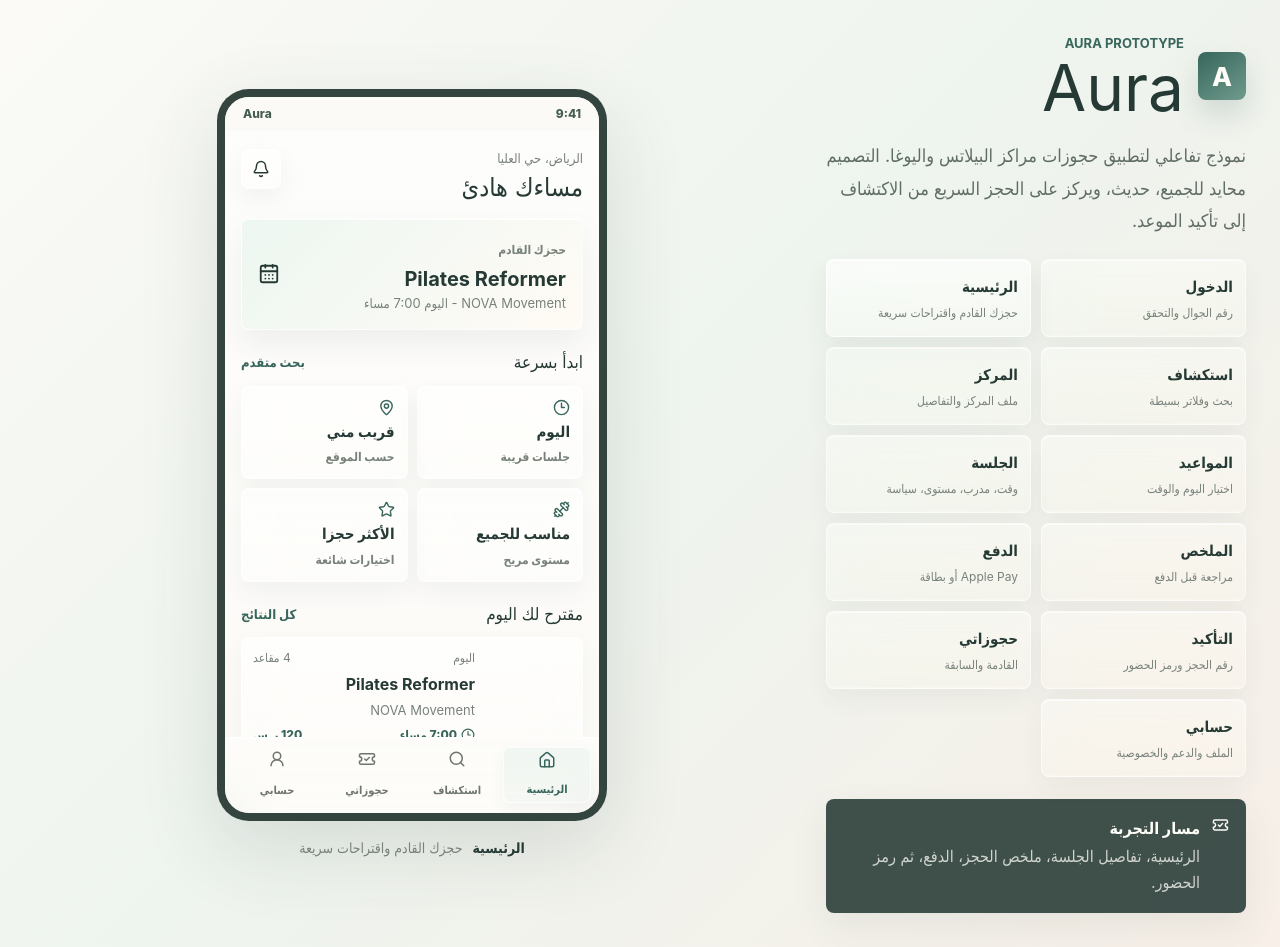
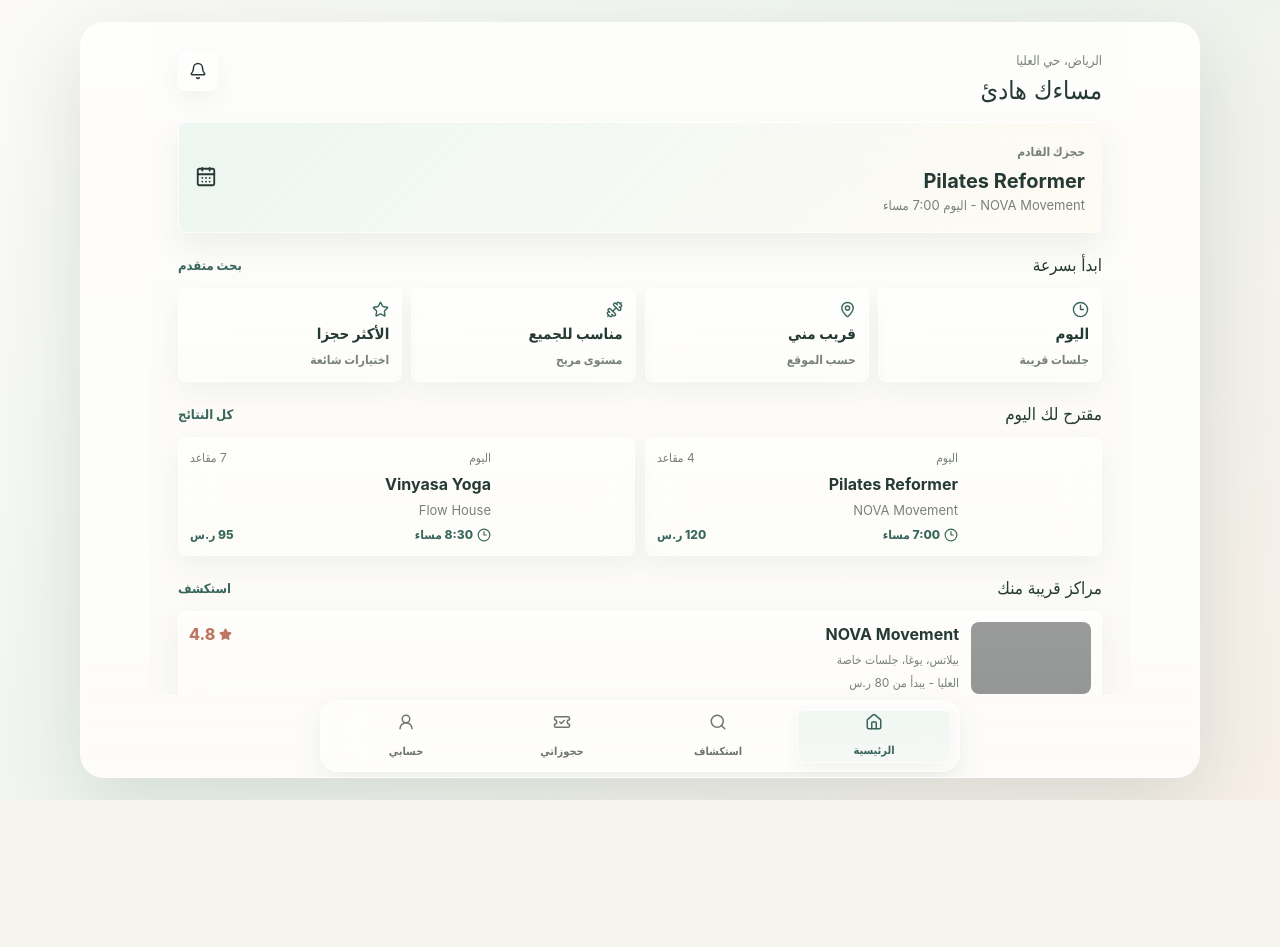
Before and after one commit to AbdulsalamQ/aura-prototype, a Next.js app: page / in a window 1280 px wide. After the commit the page ends 800 px from the top, so only its background shows below. Built offline with nearby package versions, Linux system fonts and the light colour scheme; grey boxes are pictures that could not be loaded.

Commit message:
Make Aura prototype responsive app view

```diff
--- a/app/globals.css
+++ b/app/globals.css
@@ -72,27 +72,26 @@ button {
 }
 
 .aura-stage {
-  min-height: 100vh;
-  display: grid;
-  grid-template-columns: minmax(300px, 420px) minmax(360px, 1fr);
-  align-items: center;
-  gap: 36px;
-  padding: 34px;
-}
-
-.prototype-panel {
-  align-self: stretch;
-  display: flex;
-  flex-direction: column;
+  min-height: 100dvh;
+  display: flex;
+  align-items: stretch;
   justify-content: center;
-  gap: 22px;
-  max-width: 420px;
-}
-
-.brand-row {
-  display: flex;
-  align-items: center;
-  gap: 14px;
+  padding: 22px;
+}
+
+.app-shell {
+  width: min(100%, 1120px);
+  height: calc(100dvh - 44px);
+  min-height: calc(100dvh - 44px);
+  display: grid;
+  grid-template-rows: minmax(0, 1fr) 82px;
+  overflow: hidden;
+  border: 1px solid rgba(255, 255, 255, 0.72);
+  border-radius: 24px;
+  background:
+    linear-gradient(180deg, rgba(255, 255, 255, 0.72), rgba(255, 255, 255, 0.46)),
+    #fbfaf6;
+  box-shadow: var(--shadow);
 }
 
 .brand-mark {
@@ -116,127 +115,6 @@ button {
   font-size: 32px;
 }
 
-.eyebrow {
-  margin: 0 0 4px;
-  color: var(--sage-dark);
-  font-size: 13px;
-  font-weight: 700;
-  letter-spacing: 0;
-  text-transform: uppercase;
-}
-
-.brand-row h1 {
-  margin: 0;
-  font-size: clamp(38px, 5vw, 64px);
-  line-height: 0.95;
-  letter-spacing: 0;
-}
-
-.prototype-lead {
-  margin: 0;
-  color: #5f6d66;
-  font-size: 18px;
-  line-height: 1.8;
-}
-
-.screen-list {
-  display: grid;
-  grid-template-columns: repeat(2, minmax(0, 1fr));
-  gap: 10px;
-}
-
-.screen-jump {
-  min-height: 78px;
-  border: 1px solid var(--glass-line);
-  border-radius: 8px;
-  background: var(--glass-fill-soft);
-  padding: 12px;
-  text-align: start;
-  -webkit-backdrop-filter: var(--glass-blur);
-  backdrop-filter: var(--glass-blur);
-  box-shadow: var(--glass-shadow);
-  cursor: pointer;
-  transition:
-    transform 160ms ease,
-    border-color 160ms ease,
-    background 160ms ease;
-}
-
-.screen-jump:hover {
-  transform: translateY(-1px);
-  border-color: var(--sage);
-}
-
-.screen-jump.active {
-  border-color: rgba(255, 255, 255, 0.78);
-  background: var(--glass-fill);
-  box-shadow:
-    inset 0 1px 0 rgba(255, 255, 255, 0.72),
-    0 12px 26px rgba(48, 73, 64, 0.07);
-}
-
-.screen-jump span {
-  display: block;
-  margin-bottom: 6px;
-  font-size: 15px;
-  font-weight: 800;
-}
-
-.screen-jump small {
-  display: block;
-  color: var(--muted);
-  font-size: 12px;
-  line-height: 1.45;
-}
-
-.flow-card {
-  display: flex;
-  align-items: flex-start;
-  gap: 12px;
-  border: 1px solid var(--line);
-  border-radius: 8px;
-  background: rgba(38, 58, 53, 0.88);
-  color: #fffdf7;
-  padding: 16px;
-  box-shadow: var(--soft-shadow);
-}
-
-.flow-card p {
-  margin: 4px 0 0;
-  color: rgba(255, 253, 247, 0.76);
-  line-height: 1.6;
-}
-
-.phone-wrap {
-  display: grid;
-  place-items: center;
-  gap: 16px;
-}
-
-.phone-shell {
-  width: min(100%, 390px);
-  height: min(820px, calc(100vh - 68px));
-  min-height: 690px;
-  display: grid;
-  grid-template-rows: 34px 1fr 76px;
-  border: 8px solid rgba(35, 53, 48, 0.92);
-  border-radius: 32px;
-  background: #fbfaf6;
-  box-shadow: var(--shadow);
-  overflow: hidden;
-}
-
-.phone-status {
-  display: flex;
-  align-items: center;
-  justify-content: space-between;
-  padding: 0 18px;
-  background: #fbfaf6;
-  color: #445c52;
-  font-size: 12px;
-  font-weight: 800;
-}
-
 .app-screen {
   min-height: 0;
   overflow-y: auto;
@@ -245,7 +123,9 @@ button {
 
 .screen-content {
   min-height: 100%;
-  padding: 18px 16px 24px;
+  width: min(100%, 980px);
+  margin: 0 auto;
+  padding: 28px 28px 34px;
   background:
     linear-gradient(180deg, rgba(255, 255, 255, 0.58), rgba(247, 245, 239, 0)),
     #fbfaf6;
@@ -1431,28 +1311,22 @@ button {
   font-weight: 800;
 }
 
-.screen-caption {
-  display: flex;
-  align-items: center;
-  gap: 10px;
-  color: var(--muted);
-  font-size: 14px;
-}
-
-.screen-caption strong {
-  color: var(--ink);
-}
-
 .bottom-nav {
-  display: grid;
+  width: min(calc(100% - 32px), 640px);
+  display: grid;
+  justify-self: center;
+  align-self: center;
   grid-template-columns: repeat(4, minmax(0, 1fr));
   gap: 2px;
-  border-top: 1px solid rgba(255, 255, 255, 0.56);
+  border: 1px solid rgba(255, 255, 255, 0.62);
+  border-radius: 18px;
   background: rgba(255, 255, 255, 0.46);
   -webkit-backdrop-filter: var(--glass-blur);
   backdrop-filter: var(--glass-blur);
-  box-shadow: inset 0 1px 0 rgba(255, 255, 255, 0.54);
-  padding: 8px 8px 10px;
+  box-shadow:
+    inset 0 1px 0 rgba(255, 255, 255, 0.54),
+    0 10px 28px rgba(48, 73, 64, 0.08);
+  padding: 8px;
 }
 
 .bottom-nav button {
@@ -1478,71 +1352,103 @@ button {
     0 6px 16px rgba(48, 73, 64, 0.055);
 }
 
-@media (max-width: 920px) {
-  .aura-stage {
-    grid-template-columns: 1fr;
+@media (min-width: 760px) {
+  .quick-intent-grid {
+    grid-template-columns: repeat(4, minmax(0, 1fr));
+  }
+
+  .session-stack,
+  .studio-result-list {
+    grid-template-columns: repeat(2, minmax(0, 1fr));
+  }
+
+  .session-card {
+    grid-template-columns: 132px 1fr;
+  }
+
+  .studio-card {
+    grid-template-columns: 120px 1fr;
+  }
+
+  .studio-result-card {
+    grid-template-columns: 136px 1fr;
+  }
+
+  .studio-cover,
+  .detail-image,
+  .hero-photo {
+    min-height: 292px;
+    margin: 0 0 22px;
+    border-radius: 20px;
+    overflow: hidden;
+  }
+
+  .studio-profile-grid,
+  .detail-grid {
+    grid-template-columns: repeat(4, minmax(0, 1fr));
+  }
+
+  .facility-row {
+    grid-template-columns: repeat(6, minmax(0, 1fr));
+  }
+
+  .day-strip {
+    margin: 0 0 22px;
+    padding: 0 0 8px;
+  }
+
+  .day-pill {
+    flex-basis: 84px;
+  }
+
+  .time-slot-grid {
+    grid-template-columns: repeat(5, minmax(0, 1fr));
+    gap: 10px;
+  }
+
+  .booking-actions {
+    max-width: 420px;
+  }
+
+  .payment-screen,
+  .success-screen {
+    width: min(100%, 720px);
+  }
+
+  .login-screen {
+    width: min(100%, 1040px);
+    display: grid;
+    grid-template-columns: minmax(300px, 1fr) minmax(320px, 440px);
+    align-items: center;
     gap: 24px;
-    padding: 20px;
-  }
-
-  .prototype-panel {
-    max-width: none;
-    justify-content: flex-start;
-  }
-
-  .screen-list {
-    grid-template-columns: repeat(5, minmax(136px, 1fr));
-    overflow-x: auto;
-    padding-bottom: 4px;
-  }
-
-  .screen-jump {
-    min-width: 136px;
-  }
-
-  .flow-card {
-    display: none;
-  }
-
-  .phone-shell {
-    height: 760px;
-    min-height: 660px;
+  }
+
+  .login-card {
+    margin-top: 0;
+    border-radius: 20px;
+    background: rgba(251, 250, 246, 0.9);
+    padding: 24px;
+    box-shadow: var(--soft-shadow);
   }
 }
 
 @media (max-width: 640px) {
   .aura-stage {
     min-height: 100dvh;
-    display: block;
     padding: 0;
     background: #fbfaf6;
   }
 
-  .prototype-panel {
-    display: none;
-  }
-
-  .phone-wrap {
-    min-height: 100dvh;
-    display: block;
-    gap: 0;
-  }
-
-  .phone-shell {
+  .app-shell {
     width: 100vw;
     max-width: none;
     height: 100dvh;
     min-height: 100dvh;
-    grid-template-rows: calc(32px + env(safe-area-inset-top)) minmax(0, 1fr) calc(72px + env(safe-area-inset-bottom));
+    grid-template-rows: minmax(0, 1fr) calc(72px + env(safe-area-inset-bottom));
     border: 0;
     border-radius: 0;
     box-shadow: none;
-  }
-
-  .phone-status {
-    align-items: end;
-    min-height: calc(32px + env(safe-area-inset-top));
-    padding: env(safe-area-inset-top) 18px 6px;
+    background: #fbfaf6;
   }
 
   .app-screen {
@@ -1551,8 +1457,9 @@ button {
   }
 
   .screen-content {
+    width: 100%;
     min-height: 100%;
-    padding: 16px 14px 22px;
+    padding: calc(16px + env(safe-area-inset-top)) 14px 22px;
   }
 
   .app-header h2 {
@@ -1570,14 +1477,16 @@ button {
   }
 
   .bottom-nav {
+    width: 100%;
+    align-self: stretch;
+    border-right: 0;
+    border-bottom: 0;
+    border-left: 0;
+    border-radius: 0;
     padding: 7px 8px calc(8px + env(safe-area-inset-bottom));
   }
 
   .bottom-nav button {
     min-height: 50px;
   }
-
-  .screen-caption {
-    display: none;
-  }
-}
+}
--- a/app/page.tsx
+++ b/app/page.tsx
@@ -23,7 +23,7 @@ import {
   WalletCards,
 } from "lucide-react";
 import type { ReactNode } from "react";
-import { useMemo, useState } from "react";
+import { useState } from "react";
 
 type Screen =
   | "login"
@@ -50,20 +50,6 @@ type Session = {
   trainer: string;
   image: string;
 };
-
-const screens: Array<{ id: Screen; label: string; hint: string }> = [
-  { id: "login", label: "الدخول", hint: "رقم الجوال والتحقق" },
-  { id: "home", label: "الرئيسية", hint: "حجزك القادم واقتراحات سريعة" },
-  { id: "explore", label: "استكشاف", hint: "بحث وفلاتر بسيطة" },
-  { id: "studio", label: "المركز", hint: "ملف المركز والتفاصيل" },
-  { id: "schedule", label: "المواعيد", hint: "اختيار اليوم والوقت" },
-  { id: "session", label: "الجلسة", hint: "وقت، مدرب، مستوى، سياسة" },
-  { id: "checkout", label: "الملخص", hint: "مراجعة قبل الدفع" },
-  { id: "payment", label: "الدفع", hint: "Apple Pay أو بطاقة" },
-  { id: "success", label: "التأكيد", hint: "رقم الحجز ورمز الحضور" },
-  { id: "bookings", label: "حجوزاتي", hint: "القادمة والسابقة" },
-  { id: "account", label: "حسابي", hint: "الملف والدعم والخصوصية" },
-];
 
 const sessions: Session[] = [
   {
@@ -162,11 +148,6 @@ export default function AuraPrototype() {
   const [bookingTab, setBookingTab] = useState("القادمة");
   const selectedSession = sessions[0];
 
-  const currentScreen = useMemo(
-    () => screens.find((item) => item.id === screen) ?? screens[1],
-    [screen],
-  );
-
   function go(nextScreen: Screen) {
     setProcessing(false);
     setScreen(nextScreen);
@@ -182,50 +163,7 @@ export default function AuraPrototype() {
 
   return (
     <main className="aura-stage" dir="rtl">
-      <section className="prototype-panel" aria-label="لوحة تنقل نموذج Aura">
-        <div className="brand-row">
-          <span className="brand-mark">A</span>
-          <div>
-            <p className="eyebrow">Aura prototype</p>
-            <h1>Aura</h1>
-          </div>
-        </div>
-
-        <p className="prototype-lead">
-          نموذج تفاعلي لتطبيق حجوزات مراكز البيلاتس واليوغا. التصميم محايد
-          للجميع، حديث، ويركز على الحجز السريع من الاكتشاف إلى تأكيد الموعد.
-        </p>
-
-        <div className="screen-list" aria-label="شاشات النموذج">
-          {screens.map((item) => (
-            <button
-              className={`screen-jump ${screen === item.id ? "active" : ""}`}
-              key={item.id}
-              onClick={() => go(item.id)}
-              type="button"
-            >
-              <span>{item.label}</span>
-              <small>{item.hint}</small>
-            </button>
-          ))}
-        </div>
-
-        <div className="flow-card">
-          <TicketCheck size={18} aria-hidden="true" />
-          <div>
-            <strong>مسار التجربة</strong>
-            <p>الرئيسية، تفاصيل الجلسة، ملخص الحجز، الدفع، ثم رمز الحضور.</p>
-          </div>
-        </div>
-      </section>
-
-      <section className="phone-wrap" aria-label="معاينة تطبيق Aura">
-        <div className="phone-shell">
-          <div className="phone-status">
-            <span>9:41</span>
-            <span>Aura</span>
-          </div>
-
+      <section className="app-shell" aria-label="تطبيق Aura">
         <div className="app-screen">
           {screen === "login" && <LoginScreen onStart={() => go("home")} />}
           {screen === "home" && <HomeScreen onGo={go} />}
@@ -266,12 +204,6 @@ export default function AuraPrototype() {
         </div>
 
         <BottomNav current={screen} onGo={go} />
-        </div>
-
-        <div className="screen-caption">
-          <strong>{currentScreen.label}</strong>
-          <span>{currentScreen.hint}</span>
-        </div>
       </section>
     </main>
   );
```
Lines whose indentation alone changed are shown as unchanged.
